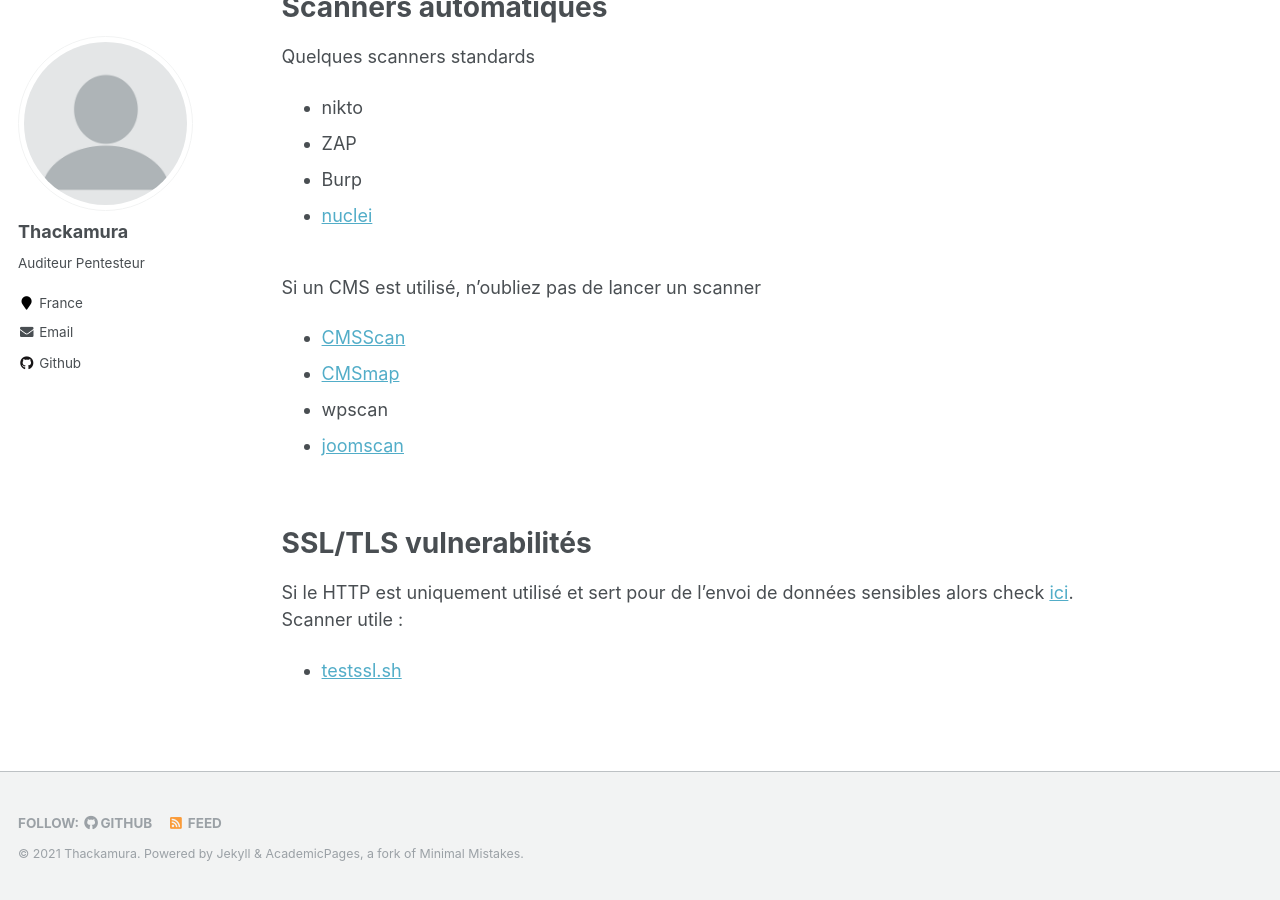
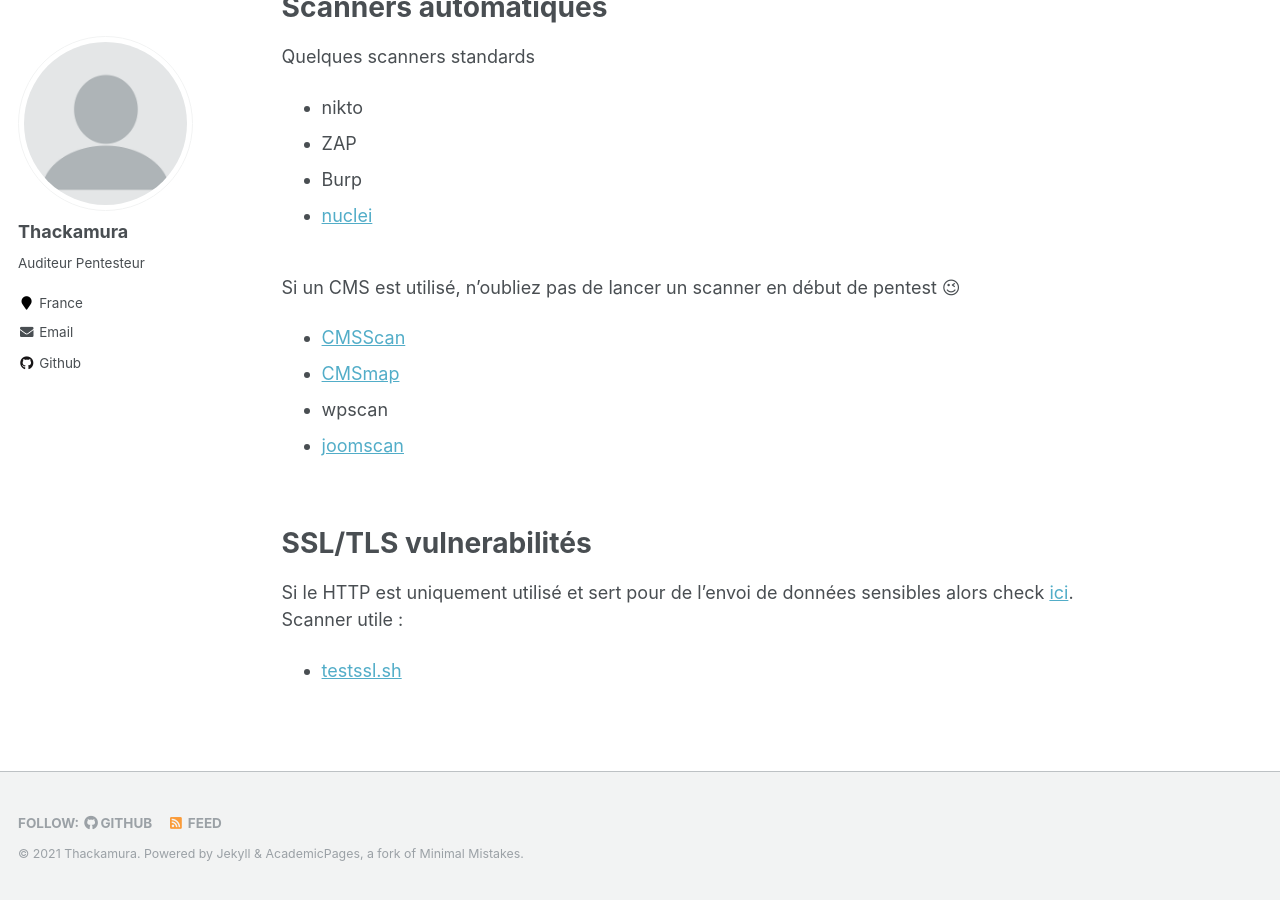
Before and after one commit to thackamura/thackamura.github.io, a Jekyll site: the page built from _pages/web-checklist.md, in a window 1280 px wide and 900 px high, scrolled down 1326 px. Built offline with Jekyll 4.4.1, drawn with Linux system fonts in a browser that asks for light colours.

Commit message:
Update web-checklist.md

```diff
--- a/_pages/web-checklist.md
+++ b/_pages/web-checklist.md
@@ -53,7 +53,7 @@
 * Burp
 * [nuclei](https://github.com/projectdiscovery/nuclei)
 
-<br/>Si un CMS est utilisé, n'oubliez pas de lancer un scanner
+<br/>Si un CMS est utilisé, n'oubliez pas de lancer un scanner en début de pentest 😉
 
 * [CMSScan](https://github.com/ajinabraham/CMSScan)
 * [CMSmap](https://github.com/Dionach/CMSmap)
```
